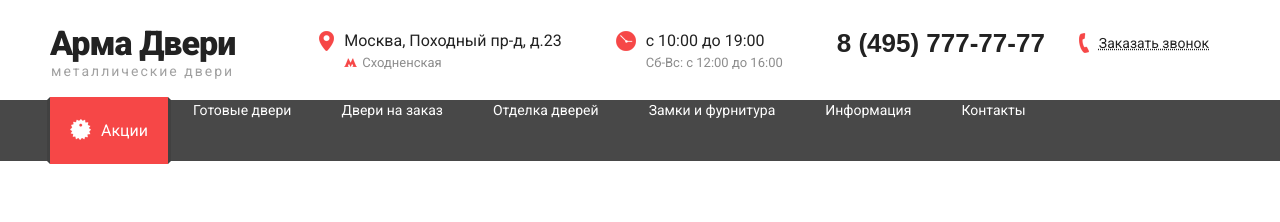
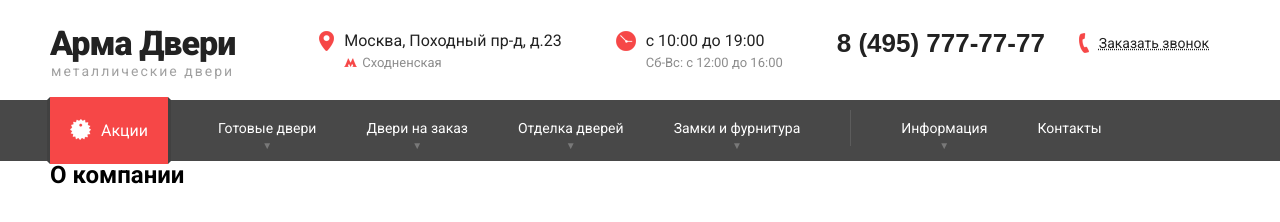
Before and after one commit to Kirbaba/Arma-doors, a plain HTML site: page index.html in a window 1280 px wide. Drawn offline with nearby package versions, Linux system fonts and the light colour scheme; a web font is replaced by a local one.

Commit message:
Навигация

```diff
--- a/index.html
+++ b/index.html
@@ -37,20 +37,63 @@
 	<nav class="navigation">
 		<div class="contain">
 			<div class="navigation--stock">
-
-					<a href="#"><i class="stock--icon"></i>Акции</a>
-
+				<a href="#"><i class="stock--icon"></i>Акции</a>
 			</div>
-			<ul>
-				<li><a href="#">Готовые двери </a></li>
-				<li><a href="#">Двери на заказ</a></li>
-				<li><a href="#">Отделка дверей </a></li>
-				<li><a href="#">Замки и фурнитура</a></li>
-				<li><a href="#">Информация    </a></li>
+			<ul class="navigation__left">
+				<li><a href="#">Готовые двери </a>
+					<ul>
+		                <li><a href="#">Готовые двери</a></li>
+		                <li><a href="#">Двери на заказ</a></li>
+		                <li><a href="#">Отделка дверей</a></li>
+		                <li><a href="#">Замки и фурнитура</a></li>
+		            </ul>
+				</li>
+				<li><a href="#">Двери на заказ</a>
+					<ul>
+		                <li><a href="#">Готовые двери</a></li>
+		                <li><a href="#">Двери на заказ</a></li>
+		                <li><a href="#">Отделка дверей</a></li>
+		                <li><a href="#">Замки и фурнитура</a></li>
+		            </ul>
+				</li>
+				<li><a href="#">Отделка дверей </a>
+					<ul>
+		                <li><a href="#">Готовые двери</a></li>
+		                <li><a href="#">Двери на заказ</a></li>
+		                <li><a href="#">Отделка дверей</a></li>
+		                <li><a href="#">Замки и фурнитура</a></li>
+		            </ul>
+				</li>
+				<li><a href="#">Замки и фурнитура</a>
+					<ul>
+		                <li><a href="#">Готовые двери</a></li>
+		                <li><a href="#">Двери на заказ</a></li>
+		                <li><a href="#">Отделка дверей</a></li>
+		                <li><a href="#">Замки и фурнитура</a></li>
+		            </ul>
+				</li>
+			</ul>
+			<ul class="navigation__right">
+				<li><a href="#">Информация</a>
+					<ul>
+		                <li><a href="#">Готовые двери</a></li>
+		                <li><a href="#">Двери на заказ</a></li>
+		                <li><a href="#">Отделка дверей</a></li>
+		                <li><a href="#">Замки и фурнитура</a></li>
+		            </ul>
+				</li>
 				<li><a href="#">Контакты</a></li>
 			</ul>
+
 		</div>
 	</nav>
+
+	<section class="about-company">
+		<div class="contain">
+			<h1 class="block-title"><span>О компании</span></h1>
+			<p></p>
+		</div>
+	</section>
 
 	<script src='http://cdnjs.cloudflare.com/ajax/libs/jquery/2.1.3/jquery.min.js'></script>
 	<script src="js/bootstrap.min.js"></script>
--- a/sass/header/_navigation.scss
+++ b/sass/header/_navigation.scss
@@ -52,14 +52,60 @@
 
 	}
 	ul {
+		display: block;
+		float: left;
+		padding: 0;
+		padding: 0 25px;
+		margin-top: 10px;
 		li {
 			display: block;
 			float: left;
 			a {
 				font-size: 14px;
-				padding: 0 25px;
+				padding: 10px 25px;
 				color: #fff;
+				display: block;
+			    z-index: 9;
+			    position: relative;
+			    &:hover {
+			    	color: #797979;
+			    }
+			}
+			> a:after {
+				content: "▼";
+				position: absolute;
+				left: 50%;
+				transform: translateX(-50%);
+				font-size: 10px;
+				bottom: -5px;
+				color: #797979;
+			}
+			> a:only-child:after {
+				content: "";
+			}
+			&:hover {
+				> ul {
+					display:inherit;
+				}
+			}
+		}
+		ul {
+			display: none;
+			position: absolute;
+			background-color: #484848;
+			top: 40px; /* the height of the main nav */
+		    padding: 20px 10px 0;
+			margin: 0;
+			z-index: 1;
+			li {
+				width:170px;
+				float:none;
+				display:list-item;
+				position: relative;
 			}
 		}
 	}
+	.navigation__left {
+		border-right: 1px solid #5c5c5c;
+	}
 }
```
Also changed, not shown: sass/style.css, 1 other file.
